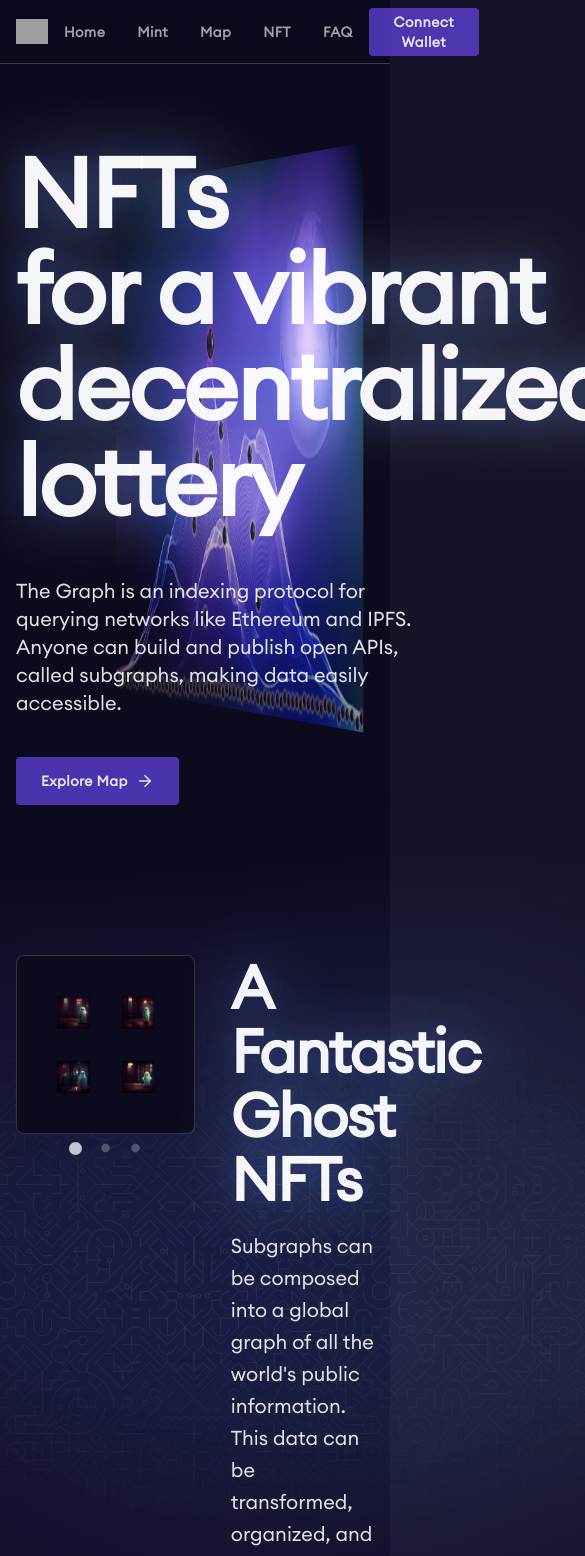
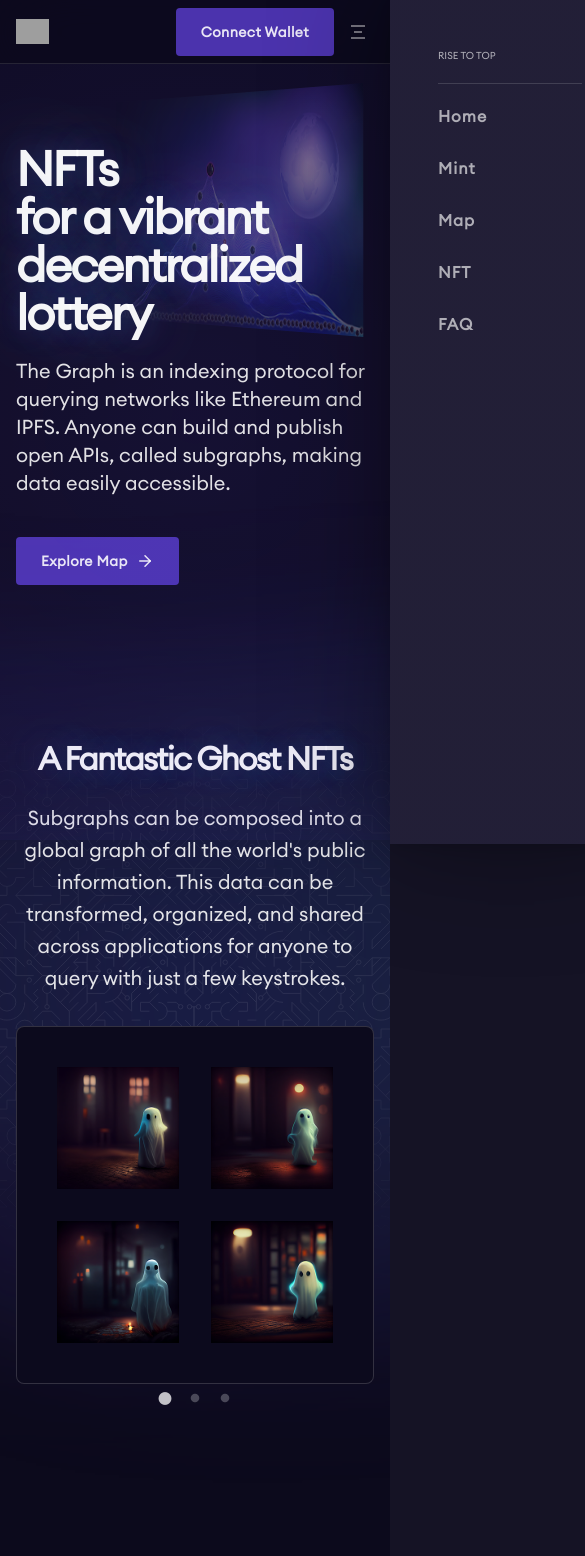
Before and after one commit to onho34/NFT-website-react, a React (Create React App) app: page / in a window 390 px wide. Shown: the top 1556 px of the page, 585 px wide, since content can reach past the window. Built offline with nearby package versions, Linux system fonts and the light colour scheme; grey boxes are pictures that could not be loaded.

Commit message:
add responsive

```diff
--- a/src/components/Faq/index.tsx
+++ b/src/components/Faq/index.tsx
@@ -97,6 +97,14 @@ const QuestionAnswer = styled.div`
     text-align: left;
 `
 
+const QuestionWrapper = styled.div`
+    width: 80%;
+
+    @media(max-width: 768px) {
+        width: 100%;
+    }
+`
+
 export const FaqComponent = () => {
     const data = {
         rows: [
@@ -157,11 +165,11 @@ export const FaqComponent = () => {
                 </div>
 
                 <div className="flex flex-col justify-center items-center">
-                    <div className="w-4/5">
+                    <QuestionWrapper>
                         { data.rows.map((item: any, index: number) => (
                             <Question key={`question${ index }`} title={ item.title } content={ item.content } index={ index }/>
                         )) }
-                    </div>
+                    </QuestionWrapper>
                 </div>
             </Wrapper>
         </>
--- a/src/components/Header/index.tsx
+++ b/src/components/Header/index.tsx
@@ -3,6 +3,7 @@ import styled from "styled-components";
 import logoImg from '../../assets/images/logo.svg'
 import { NormalButton } from "../../theme/components";
 import { Link } from 'react-scroll'
+import MenuSideBar from "../MenuSideBar";
 
 const Wrapper = styled.header`
     z-index: 100;
@@ -15,7 +16,7 @@ const Wrapper = styled.header`
     opacity: 0;
     background-color: rgba(12, 10, 29, 0.88);
     backdrop-filter: blur(32px);
-    border-bottom: 1px solid rgba(255, 255, 255, .2);
+    border-bottom: 1px solid rgb(145 145 145 / 20%);
     transition: color 400ms ease 0s, background-color 400ms ease 0s, border-color 400ms ease 0s, text-decoration-color 400ms ease 0s, fill 400ms ease 0s, stroke 400ms ease 0s, opacity 400ms ease 0s, box-shadow 400ms ease 0s, text-shadow 400ms ease 0s, transform 400ms ease 0s, filter 400ms ease 0s, backdrop-filter 400ms ease 0s;
 
     &.active {
@@ -51,11 +52,31 @@ const LogoImg = styled.div`
     }
 `
 
+const MenuGroup = styled.div`
+    @media screen and (max-width: 768px) {
+        display: none;
+    }
+`
+
+const MenuIcon = styled.div`
+    @media screen and (max-width: 768px) {
+        display: block;
+    }
+
+    img {
+        pointer-events: none;
+    }
+`
+
 export const Header = () => {
     const [active, setActive] = useState('active')
     const [lastScroll, setLastScroll] = useState(0)
 
+    const [showSideBar, setShowSideBar] = useState(false)
+
     const handleScroll = () => {
+        setShowSideBar(false)
+
         if( window.scrollY <= lastScroll ) {
             setActive('active')
         } else {
@@ -81,6 +102,7 @@ export const Header = () => {
                         <img alt="pic" src={logoImg}></img>
                     </LogoImg>
 
+                    <MenuGroup className="flex justify-center items-center">
                         <MenuItem>
                             <Link
                                 smooth={true}
@@ -135,14 +157,21 @@ export const Header = () => {
                                 FAQ
                             </Link>
                         </MenuItem>
+                    </MenuGroup>
                 </div>
 
-                <div>
+                <div className="flex justify-center items-center">
                     <NormalButton>
                         Connect Wallet
                     </NormalButton>
+
+                    <MenuIcon id="dropdownMenuBtn" className="ml-2" onClick={() => setShowSideBar(true)}>
+                        <img src="/assets/images/menuIcon.svg" alt="pic"></img>
+                    </MenuIcon>
                 </div>
             </div>
+
+            <MenuSideBar show={showSideBar} setShow={(value: any) => setShowSideBar(value)} />
         </Wrapper>
     )
 }
--- a/src/components/Intro/index.tsx
+++ b/src/components/Intro/index.tsx
@@ -9,6 +9,10 @@ const LeftPanel = styled.div`
     z-index: 10;
     pointer-events: none;
     margin-top: -5px;
+
+    @media(max-width: 768px) {
+        flex-basis: 100%;
+    }
 `
 
 const Title = styled.h1`
@@ -21,6 +25,11 @@ const Title = styled.h1`
     pointer-events: none;
     margin-bottom: 3rem;
     margin-top: 0rem;
+
+    @media(max-width: 768px) {
+        font-size: 3rem;
+        margin-bottom: 20px;
+    }
 `
 
 const SubTitle = styled.p`
@@ -30,6 +39,10 @@ const SubTitle = styled.p`
     color: rgba(255,255,255,.88);
     margin-bottom: 1rem;
     width: 70%;
+
+    @media(max-width: 768px) {
+        width: 100%;
+    }
 `
 
 const ButtonWrapper = styled.div`
@@ -43,6 +56,14 @@ const RightPanel = styled.div`
     right: 0px;
     top: -40px;
     pointer-events: none;
+
+    @media(max-width: 768px) {
+        left: 0;
+        right: auto;
+        height: 300px;
+        top: -90px;
+        opacity: 0.5;
+    }
 `
 
 const GalleryWrapper = styled.div`
@@ -61,11 +82,34 @@ const GalleryWrapper = styled.div`
     img {
         height: 100%;
     }
+
+    @media(max-width: 768px) {
+
+    }
+`
+
+const ColdBG = styled.div`
+    display: none;
+
+    @media(max-width: 768px) {
+        display: block;
+        background-image: radial-gradient(100% 100%, rgba(111,76,255,0.32) 0%, rgba(76,102,255,0.00) 100%);
+        width: 840px;
+        height: 840px;
+        position: absolute;
+        transform: translateX(-50%);
+        left: 50%;
+        top: -150px;
+        opacity: 0.32;
+        z-index: 5;
+    }
 `
 
 export const Intro = () => {
     return (
         <div className="relative flex">
+            <ColdBG />
+
             <LeftPanel>
                 <Title>
                     NFTs <br/> for a vibrant <br/> decentralized <br/> lottery
--- /dev/null
+++ b/src/components/MenuSideBar/index.tsx
@@ -0,0 +1,147 @@
+import { useEffect } from "react"
+import { Link } from "react-scroll"
+import styled from "styled-components"
+
+const SideBar = styled.div`
+    box-sizing: border-box;
+    margin: 0px;
+    min-width: 0px;
+    height: 100vh;
+    width: 240px;
+    z-index: 10;
+    pointer-events: all;
+    transform: translateZ(0px);
+    transition: all .3s;
+    animation: 0.4s ease-in 0s 1 normal none running fadeInRight;
+    overflow-y: auto;
+    box-shadow: rgb(0 0 0 / 14%) 0px 0px 16px, rgb(0 0 0 / 14%) 0px 0px 64px, rgb(0 0 0 / 32%) 0px 0px 128px;
+    right: -240px;
+
+    &.active {
+        right: 0;
+    }
+`
+
+const Wrapper = styled.div`
+    width: 240px;
+    height: 100vh;
+    background: linear-gradient(0deg, rgba(111, 76, 255, 0.04), rgba(111, 76, 255, 0.04)), linear-gradient(0deg, rgba(255, 255, 255, 0.08), rgba(255, 255, 255, 0.08)), rgb(12, 10, 29);
+    padding: 48px;
+`
+
+const Title = styled.div`
+    margin: 0px 0px 6px;
+    min-width: 0px;
+    display: flex;
+    font-size: 10px;
+    color: rgba(255, 255, 255, 0.64);
+    border-bottom: 1px solid rgba(255, 255, 255, 0.14);
+    text-transform: uppercase;
+    height: 36px;
+    gap: 3px;
+`
+
+const Menu = styled.div`
+    margin: 0px;
+    min-width: 0px;
+    display: flex;
+    flex-direction: column;
+`
+
+const MenuItem = styled.div`
+    height: 52px;
+    cursor: pointer;
+    transition: all 0.3s ease 0s;
+    font-size: 16px;
+    font-weight: 600;
+    letter-spacing: 1px;
+    line-height: 20px;
+    display: flex;
+    flex-direction: column;
+    justify-content: center;
+    color: rgba(255, 255, 255, 0.64);
+`
+
+export const MenuSideBar = ({ show, setShow }: any) => {
+    const detectTarget = (event: any) => {
+        if( !event.target.matches('#dropdownMenuBtn') && !event.target.matches('#menuSideBar') ) {
+            setShow(false)
+        }
+    }
+
+    useEffect(() => {
+        window.addEventListener('click', detectTarget)
+
+        return () => {
+            window.removeEventListener('click', detectTarget)
+        }
+    })
+
+    return (
+        <SideBar className={`${show ? 'active' : ''} fixed top-0`}>
+            <Wrapper id="menuSideBar">
+                <Title>Rise To Top</Title>
+
+                <Menu>
+                    <Link
+                        smooth={true}
+                        duration={500}
+                        spy={true}
+                        to={ 'home' }
+                    >
+                        <MenuItem onClick={() => setShow(false)}>
+                            Home
+                        </MenuItem>
+                    </Link>
+
+                    <Link
+                        smooth={true}
+                        duration={500}
+                        spy={true}
+                        to={ 'mint' }
+                    >
+                        <MenuItem onClick={() => setShow(false)}>
+                            Mint
+                        </MenuItem>
+                    </Link>
+
+                    <Link
+                        smooth={true}
+                        duration={500}
+                        spy={true}
+                        to={ 'map' }
+                    >
+                        <MenuItem onClick={() => setShow(false)}>
+                            Map
+                        </MenuItem>
+                    </Link>
+
+                    <Link
+                        smooth={true}
+                        duration={500}
+                        spy={true}
+                        to={ 'nft' }
+                    >
+                        <MenuItem onClick={() => setShow(false)}>
+                            NFT
+                        </MenuItem>
+                    </Link>
+
+
+                    <Link
+                        smooth={true}
+                        duration={500}
+                        spy={true}
+                        to={ 'faq' }
+                    >
+                        <MenuItem onClick={() => setShow(false)}>
+                            FAQ
+                        </MenuItem>
+                    </Link>
+                </Menu>
+            </Wrapper>
+        </SideBar>
+    )
+}
+
+export default MenuSideBar
--- a/src/components/MintBox/index.tsx
+++ b/src/components/MintBox/index.tsx
@@ -30,6 +30,14 @@ const GridBg = styled.div`
 
     &.fade {
         opacity: 0;
+    }
+
+    @media(max-width: 768px) {
+        width: 100%;
+
+        &.expand {
+            width: 100%;
+        }
     }
 `
 
@@ -80,6 +88,10 @@ const Content = styled.div`
     width: 65%;
     margin: auto;
     text-align: center;
+
+    @media(max-width: 768px) {
+        width: 100%;
+    }
 `
 
 const Title = styled.h2`
@@ -94,6 +106,11 @@ const Title = styled.h2`
     .newline {
         display: none;
     }
+
+    @media(max-width: 768px) {
+        font-size: 2rem;
+        line-height: 3rem;
+    }
 `
 
 const Description = styled.p`
@@ -101,6 +118,11 @@ const Description = styled.p`
     line-height: 2rem;
     margin: 0px;
     color: rgba(255,255,255,.88);
+
+    @media(max-width: 768px) {
+        width: 75%;
+        margin: auto;
+    }
 `
 
 const Squares = () => {
--- a/src/components/NFTShow/index.tsx
+++ b/src/components/NFTShow/index.tsx
@@ -68,6 +68,10 @@ const LeftPanel = styled.div`
             }
         }
     }
+
+    @media(max-width: 768px) {
+        width: 100%;
+    }
 `
 
 const RightPanel = styled.div`
@@ -92,6 +96,26 @@ const RightPanel = styled.div`
         line-height: 2rem;
         margin: 0px;
         color: rgba(255,255,255,.88);
+    }
+
+    @media(max-width: 768px) {
+        text-align: center;
+        width: 100%;
+        padding-inline-start: 0%;
+
+        .title {
+            font-size: 2rem;
+            line-height: 3rem;
+        }
+
+        .description {
+            font-size: 1.25rem;
+            line-height: 2rem;
+            margin: 0px;
+            color: rgba(255,255,255,.88);
+
+            margin-bottom: 2rem;
+        }
     }
 `
 
@@ -118,6 +142,12 @@ const ImageWrapper = styled.div`
     }
 `
 
+const PanelWrapper = styled.div`
+    @media(max-width: 768px) {
+        flex-direction: column-reverse;
+    }
+`
+
 export const NFTShow = () => {
     const settings = {
         dots: true,
@@ -137,7 +167,7 @@ export const NFTShow = () => {
             <ContentWrapper>
                 <Spacer />
 
-                <div className="m-0 flex">
+                <PanelWrapper className="m-0 flex">
                     <LeftPanel className="relative">
                         <Slider {...settings}>
                             <ImageWrapper>
@@ -200,7 +230,7 @@ export const NFTShow = () => {
                             Subgraphs can be composed into a global graph of all the world's public information. This data can be transformed, organized, and shared across applications for anyone to query with just a few keystrokes.
                         </p>
                     </RightPanel>
-                </div>
+                </PanelWrapper>
             </ContentWrapper>
         </Wrapper>
     )
--- a/src/pages/Home/index.tsx
+++ b/src/pages/Home/index.tsx
@@ -17,7 +17,7 @@ const Wrapper = styled.div`
         --gds-header-height-visible: 96px;
     }
 
-    @media screen and (max-width: 749px) {
+    @media screen and (max-width: 768px) {
         --gds-container-padding: 16px;
         --gds-header-height: 64px;
         --gds-header-height-visible: 64px;
--- a/src/theme/global.scss
+++ b/src/theme/global.scss
@@ -16,7 +16,6 @@ html, body {
 
 body {
     min-height: 100vh;
-    overflow-x: hidden;
 }
 
 .container {
@@ -26,3 +25,7 @@ body {
     padding-left: var(--gds-container-padding);
     padding-right: var(--gds-container-padding);
 }
+
+.App {
+    overflow-x: hidden;
+}
```
Also changed, not shown: public/assets/images/menuIcon.svg (added). Lines whose indentation alone changed are shown as unchanged.
